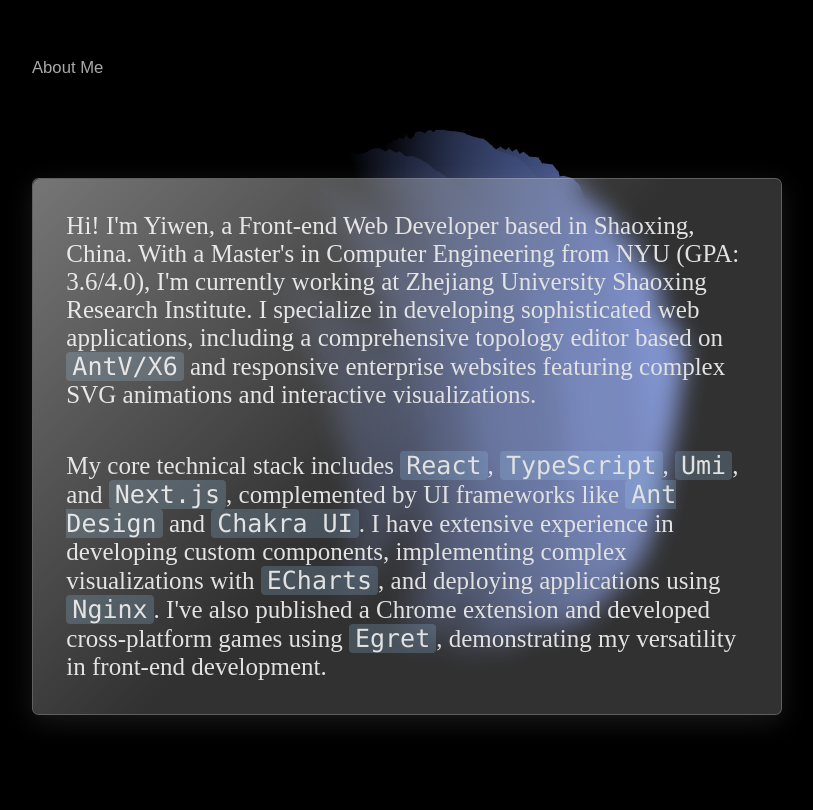
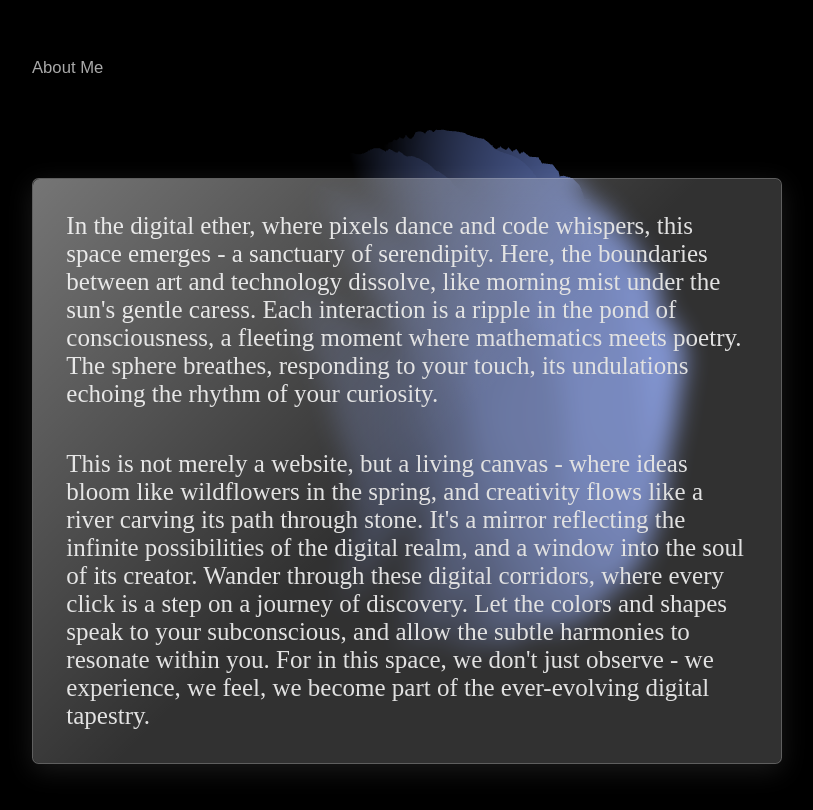
Before and after one commit to yiwen001/yiwen-blog, a Next.js app: page /about in a window 1280 px wide. Shown: the top 810 px of the page, without its empty margins (208-1021 px from the left). Built offline with nearby package versions, Linux system fonts and the light colour scheme.

Commit message:
feat: 内容更改

```diff
--- a/src/app/about/page.tsx
+++ b/src/app/about/page.tsx
@@ -16,13 +16,34 @@ export default function AboutPage() {
         <div className={styles.intro}>
           <div>
               {/* eslint-disable-next-line react/no-unescaped-entities */}
-            Hi! I'm Yiwen, a Front-end Web Developer based in Shaoxing, China. With a Master's in Computer Engineering from NYU (GPA: 3.6/4.0), I'm currently working at Zhejiang University Shaoxing Research Institute. I specialize in developing sophisticated web applications, including a comprehensive topology editor based on <span className={styles.techStack}>AntV/X6</span> and responsive enterprise websites featuring complex SVG animations and interactive visualizations.
+            {/* Hi! I'm Yiwen, a Front-end Web Developer based in Shaoxing, China. With a Master's in Computer Engineering from NYU (GPA: 3.6/4.0), I'm currently working at Zhejiang University Shaoxing Research Institute. I specialize in developing sophisticated web applications, including a comprehensive topology editor based on <span className={styles.techStack}>AntV/X6</span> and responsive enterprise websites featuring complex SVG animations and interactive visualizations. */}
+            In the digital ether, where pixels dance and code whispers,
+        this space emerges - a sanctuary of serendipity.
+        Here, the boundaries between art and technology dissolve,
+        like morning mist under the sun's gentle caress.
+
+        Each interaction is a ripple in the pond of consciousness,
+        a fleeting moment where mathematics meets poetry.
+        The sphere breathes, responding to your touch,
+        its undulations echoing the rhythm of your curiosity.
           </div>
           <div className={styles.intro2}>
             <div className={styles.introText}>
                 {/* eslint-disable-next-line react/no-unescaped-entities */}
-              My core technical stack includes <span className={styles.techStack}>React</span>, <span className={styles.techStack}>TypeScript</span>, <span className={styles.techStack}>Umi</span>, and <span className={styles.techStack}>Next.js</span>, complemented by UI frameworks like <span className={styles.techStack}>Ant Design</span> and <span className={styles.techStack}>Chakra UI</span>. I have extensive experience in developing custom components, implementing complex visualizations with <span className={styles.techStack}>ECharts</span>, and deploying applications using <span className={styles.techStack}>Nginx</span>. I've also published a Chrome extension and developed cross-platform games using <span className={styles.techStack}>Egret</span>, demonstrating my versatility in front-end development.
+              {/* My core technical stack includes <span className={styles.techStack}>React</span>, <span className={styles.techStack}>TypeScript</span>, <span className={styles.techStack}>Umi</span>, and <span className={styles.techStack}>Next.js</span>, complemented by UI frameworks like <span className={styles.techStack}>Ant Design</span> and <span className={styles.techStack}>Chakra UI</span>. I have extensive experience in developing custom components, implementing complex visualizations with <span className={styles.techStack}>ECharts</span>, and deploying applications using <span className={styles.techStack}>Nginx</span>. I've also published a Chrome extension and developed cross-platform games using <span className={styles.techStack}>Egret</span>, demonstrating my versatility in front-end development. */}
             </div>
+            This is not merely a website, but a living canvas -
+        where ideas bloom like wildflowers in the spring,
+        and creativity flows like a river carving its path through stone.
+        It's a mirror reflecting the infinite possibilities of the digital realm,
+        and a window into the soul of its creator.
+
+        Wander through these digital corridors,
+        where every click is a step on a journey of discovery.
+        Let the colors and shapes speak to your subconscious,
+        and allow the subtle harmonies to resonate within you.
+        For in this space, we don't just observe - we experience,
+        we feel, we become part of the ever-evolving digital tapestry.
           </div>
         </div>
       </div>
--- a/src/app/home/page.tsx
+++ b/src/app/home/page.tsx
@@ -45,7 +45,7 @@ export default function Home() {
 
       Object.entries(sectionsRef.current).forEach(([key, element]) => {
         if (element) {
-          const rect = element.getBoundingClientRect();
+          const rect = element.getBoundingClientRect();//获得当前Dom对象
           if (rect.top <= windowHeight * 0.3 && rect.bottom >= windowHeight * 0.3) {
             setActiveSection(key);
           }
@@ -64,7 +64,7 @@ export default function Home() {
         clearTimeout(scrollTimeout.current);
       }
     };
-  }, [handleScroll]);
+  }, [ ]);
 
   useEffect(() => {
     // 创建背景音乐
@@ -149,7 +149,7 @@ export default function Home() {
           <div className={styles.content}>
             <div className={styles.mainline}>
               <div className={styles.textWrapper}>
-                Hi, I am Yiwen
+                Hi, I am HAHAHAHAHA
               </div>
               {/* <div className={styles.circle}>
                 <DynamicShape />
--- a/src/app/resume/page.tsx
+++ b/src/app/resume/page.tsx
@@ -6,7 +6,8 @@ export default function Index() {
     return (
         <div className={styles.container}>
            <div className={styles.resume}>
-            <embed src={pdfUrl} type="application/pdf" width='100%' height='100%' />
+            {/* <embed src={pdfUrl} type="application/pdf" width='100%' height='100%' /> */}
+             resume
             </div>
         </div>
     );
```
Also changed, not shown: public/微信图片_20251231160603_340_2.png (added), public/微信图片_20251231160822_341_2.png (added), src/app/components/SphereEffect.tsx (line endings or trailing spaces).
